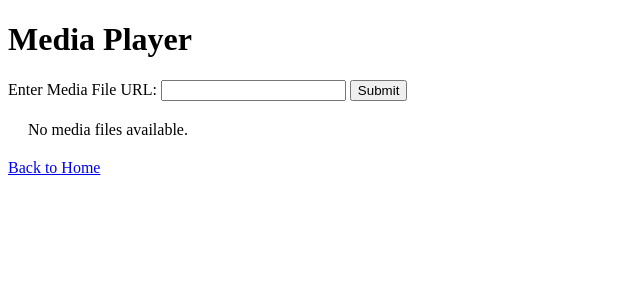
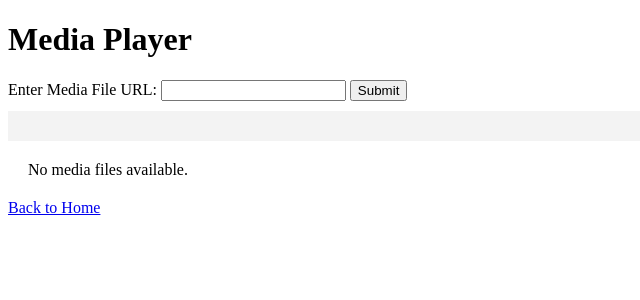
Before and after one commit to aitest-lang/download_server, a Flask app: page /media-player in a window 1280 px wide. Shown: the top 300 px of the page, without its empty margins (0-640 px from the left). Run offline with Flask 3, Linux system fonts and the light colour scheme; some libraries are stand-ins or nearby versions.

Commit message:
Update media_player.html

```diff
--- a/templates/media_player.html
+++ b/templates/media_player.html
@@ -4,6 +4,7 @@
     <meta charset="UTF-8">
     <meta name="viewport" content="width=device-width, initial-scale=1.0">
     <title>Media Player</title>
+    <script src="https://cdn.socket.io/4.5.4/socket.io.min.js"></script>
     <style>
         .media-list {
             margin: 20px;
@@ -15,6 +16,16 @@
             width: 100%;
             max-width: 640px;
         }
+        #progress-bar-container {
+            width: 100%;
+            background-color: #f3f3f3;
+            margin-top: 10px;
+        }
+        #progress-bar {
+            height: 30px;
+            background-color: #4caf50;
+            width: 0%;
+        }
     </style>
 </head>
 <body>
@@ -24,6 +35,12 @@
         <input type="url" id="file_url" name="file_url" required>
         <button type="submit">Submit</button>
     </form>
+
+    <!-- Progress Bar -->
+    <div id="progress-bar-container">
+        <div id="progress-bar"></div>
+    </div>
+
     <div class="media-list">
         {% if media_files %}
             <p>Select a file to play:</p>
@@ -48,5 +65,14 @@
         {% endif %}
     </div>
     <p><a href="/">Back to Home</a></p>
+
+    <script>
+        const socket = io();
+
+        // Listen for download progress updates
+        socket.on("download_progress", (data) => {
+            document.getElementById("progress-bar").style.width = data.progress + "%";
+        });
+    </script>
 </body>
 </html>
```
